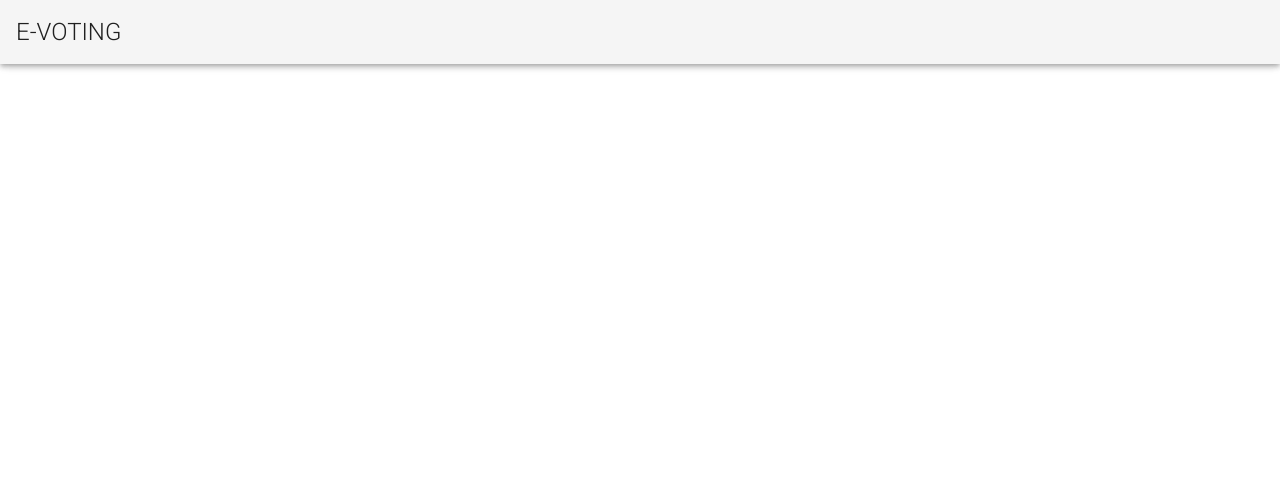
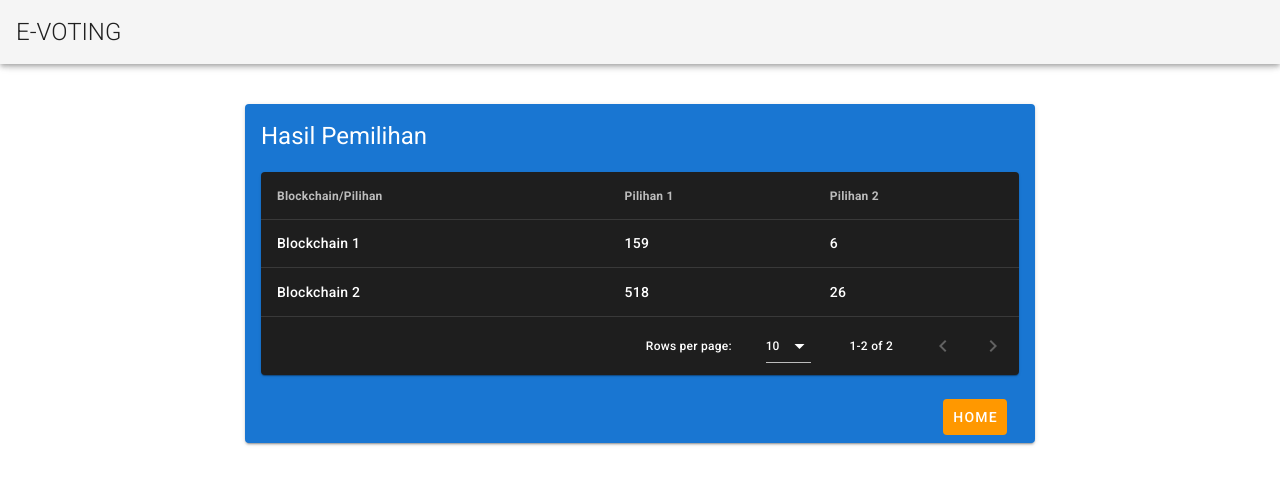
Before and after one commit to ahmadfajarprasetiyo/e-voting-frontend, a Vue app: page /result in a window 1280 px wide. Shown: the top 484 px of the page. Built offline with nearby package versions, Linux system fonts and the light colour scheme.

Commit message:
add result page

```diff
--- a/src/router.js
+++ b/src/router.js
@@ -3,6 +3,7 @@ import Router from 'vue-router'
 import Home from './views/Home.vue'
 import Vote from './views/Vote.vue'
 import Thanks from './views/Thanks.vue'
+import Result from './views/Result.vue'
 
 Vue.use(Router)
 
@@ -25,6 +26,12 @@ export default new Router({
       name: 'thanks',
       component: Thanks
     },
+    {
+      path: '/result',
+      name: 'result',
+      component: Result
+    },
+
 
 
     {
--- /dev/null
+++ b/src/views/Result.vue
@@ -0,0 +1,69 @@
+<template>
+  <v-container>
+    <v-layout row wrap>
+      <v-flex xs8 offset-xs2 class="pt-5">
+        <v-card dark color="primary" class="mt-5">
+          <v-card-title primary-title>
+            <v-flex xs12>
+              <div class="headline">
+                Hasil Pemilihan
+              </div>
+              <v-data-table
+                v-model="selected"
+                :headers="headers"
+                :items="datas"
+                item-key="name"
+                select-all
+                class="elevation-1 mt-5"
+              >
+                <template v-slot:items="props">
+                  <td class="text-xs-right">{{ props.item.result1 }}</td>
+                  <td class="text-xs-right">{{ props.item.result2 }}</td>
+                </template>
+              </v-data-table>
+            </v-flex>
+          </v-card-title>
+          <v-card-actions>
+            <v-spacer></v-spacer>
+            <v-btn depressed color="orange" class="mr-5">Home</v-btn>
+          </v-card-actions>
+        </v-card>
+      </v-flex>
+    </v-layout>
+  </v-container>
+</template>
+
+<script>
+
+export default {
+  components: {
+  },
+  data () {
+    return {
+      dialog: false,
+      headers: [
+          {
+            text: 'Blockchain/Pilihan',
+            align: 'left',
+            sortable: false,
+            value: 'name'
+          },
+          { text: 'Pilihan 1', sortable: false, value: 'result1' },
+          { text: 'Pilihan 2', sortable: false, value: 'result2' },
+        ],
+        datas: [
+          {
+            name: 'Blockchain 1',
+            result1: 159,
+            result2: 6.0,
+          },
+          {
+            name: 'Blockchain 2',
+            result1: 518,
+            result2: 26.0,
+          }
+        ]
+    }
+  }
+};
+</script>
```
